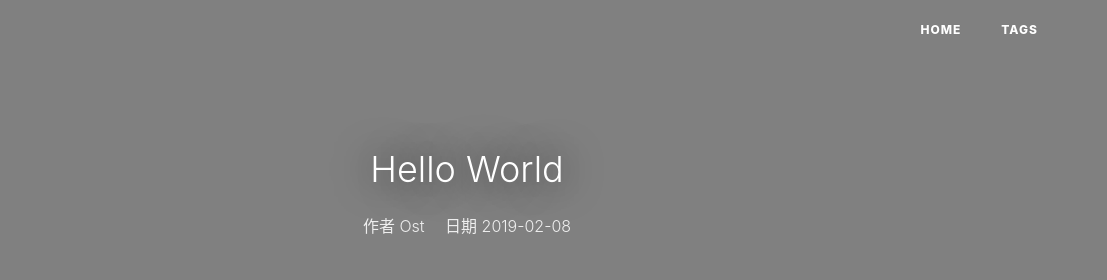
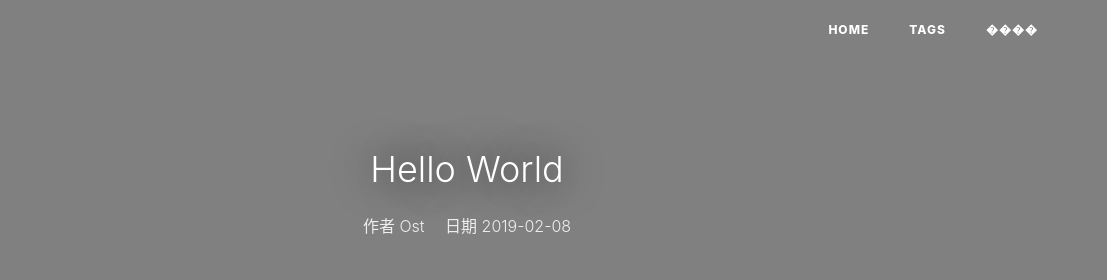
Before and after one commit to avah/avah.github.io, a plain HTML site: page 2019/02/08/hello-world/index.html in a window 1280 px wide. Shown: the top 280 px of the page, 173-1280 px from the left. Drawn offline with nearby package versions, Linux system fonts and the light colour scheme; some packages are replaced by stand-ins of ours; a script that the page names is missing.

Commit message:
更新博客。

```diff
--- a/2019/02/08/hello-world/index.html
+++ b/2019/02/08/hello-world/index.html
@@ -81,6 +81,14 @@
 
                         <li>
                             <a href="/Tags/">Tags</a>
+                        </li>
+
+
+
+
+
+                        <li>
+                            <a href="/categories/">����</a>
                         </li>
 
 
```
Also changed, not shown: Tags/index.html (+8 -0 lines), archives/2019/02/index.html (+8 -0 lines), archives/2019/index.html (+8 -0 lines), archives/index.html (+8 -0 lines), index.html (+8 -0 lines), 1 other file.
